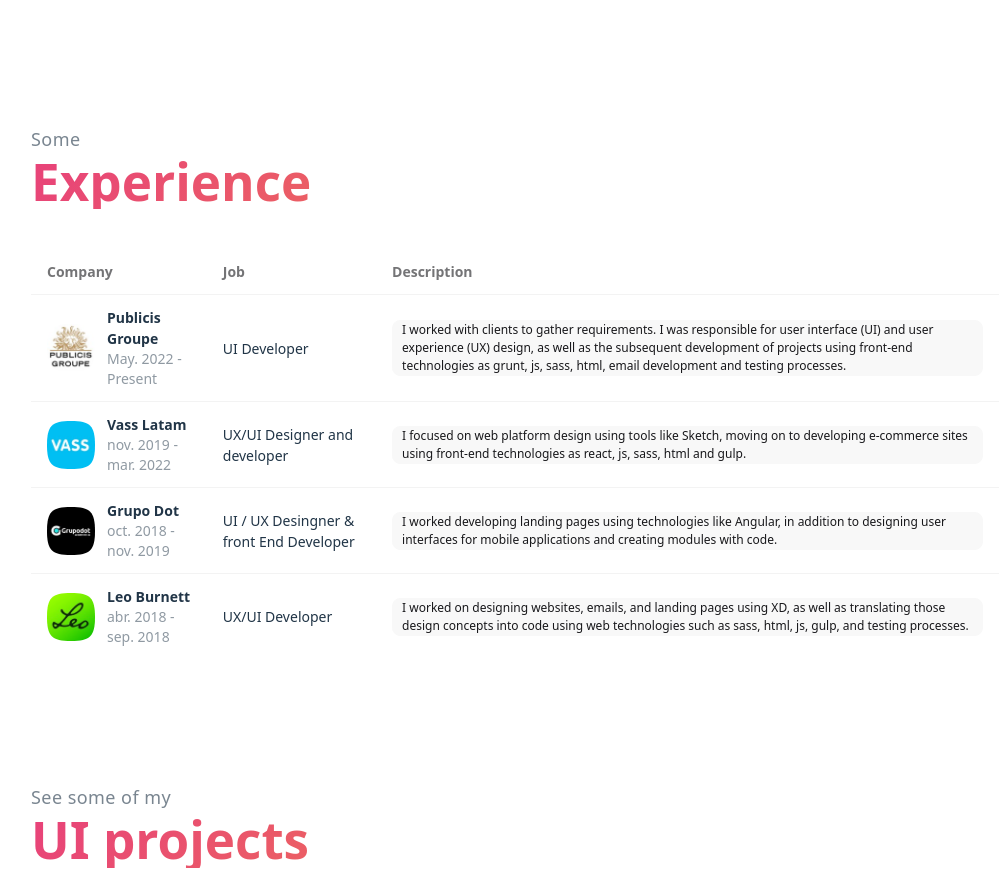
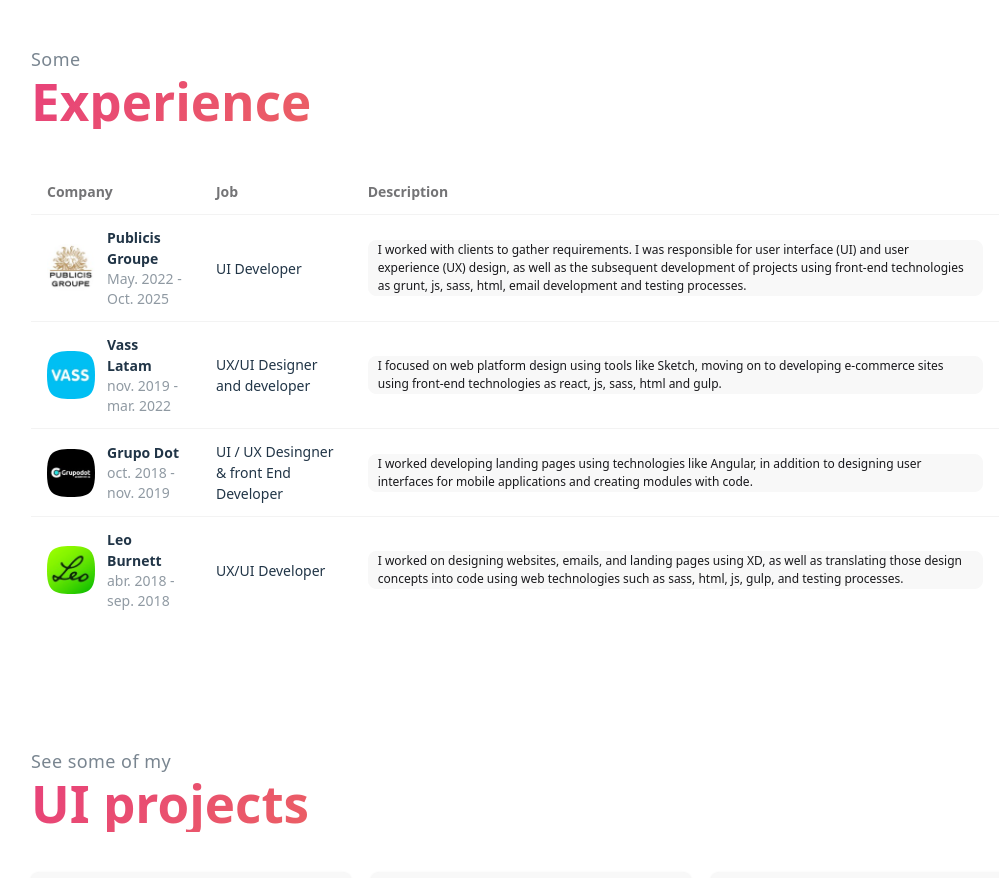
Before and after one commit to arley-cuadrado/bio-arlo, a React (Vite) app: page / in a window 1280 px wide. Shown: the part 1560-2438 px from the top of the page, without its empty margins (109-1108 px from the left). Built offline with nearby package versions, Linux system fonts and the light colour scheme; no server answers.

Commit message:
overflow-x (horizontally) deleted

```diff
--- a/src/App.jsx
+++ b/src/App.jsx
@@ -37,8 +37,8 @@ function App() {
                   })
                 }
               </ul>
-              <Navbar />
-                <div className='flex justify-center'>
+              {/*<Navbar />*/}
+              <div className='sm:flex-none lg:flex justify-center'>
                 <main className='sm:w-auto md:w-auto lg:w-250'>
                   <Introduction />
                   <Table />
--- a/src/components/Introduction.jsx
+++ b/src/components/Introduction.jsx
@@ -26,6 +26,7 @@ export default function Introduction(){
                     </div>
                 </div>
             </div>
+
             <div className='mb-30 flex flex-col md:flex-row'>{/* sm:flex-col md:flex-col  */}
                 <div className='mb-10   '>
                     <strong className="text-2xl mr-15">Skills & Tools</strong>
--- a/src/components/Table.jsx
+++ b/src/components/Table.jsx
@@ -11,11 +11,12 @@ import leo from '../assets/leo.png'
 
 export default function Table() {
   return (
-    <div className="overflow-x-auto mt-10 mb-30">
+    <>
       <div className="max-w-md mb-10">
           <p className="pt-1 text-lg opacity-60 tracking-wide text-left">Some</p>
           <h1 className="text-5xl font-bold title">Experience</h1>
       </div>
+      <div className="overflow-x-auto mt-10 mb-30">
         <table className="table">
           {/* head */}
           <thead>
@@ -41,7 +42,7 @@ export default function Table() {
                   </div>
                   <div>
                     <div className="font-bold">Publicis Groupe</div>
-                  <div className="text-sm opacity-50">May. 2022 - Present</div>
+                    <div className="text-sm opacity-50">May. 2022 - Oct. 2025</div>
                   </div>
                 </div>
               </td>
@@ -49,7 +50,7 @@ export default function Table() {
                 UI Developer
               </td>
               <td>
-                <span className="badge badge-ghost badge-sm h-auto">
+                  <span className="badge badge-ghost badge-sm h-auto min-w-75">
                       I worked with clients to gather requirements. I was responsible for user interface (UI) and user experience (UX) design, as well as the subsequent development of projects using front-end technologies as grunt, js, sass, html, email development and testing processes.
                   </span>
               </td>
@@ -76,7 +77,7 @@ export default function Table() {
                 UX/UI Designer and developer
               </td>
               <td>
-                <span className="badge badge-ghost badge-sm h-auto">
+                  <span className="badge badge-ghost badge-sm h-auto min-w-75">
                       I focused on web platform design using tools like Sketch, moving on to developing e-commerce sites using front-end technologies as react, js, sass, html and gulp.
                   </span>
               </td>
@@ -103,7 +104,7 @@ export default function Table() {
                   UI / UX Desingner & front End Developer
               </td>
               <td>
-                <span className="badge badge-ghost badge-sm h-auto">
+                  <span className="badge badge-ghost badge-sm h-auto min-w-75">
                       I worked developing landing pages using technologies like Angular, in addition to designing user interfaces for mobile applications and creating modules with code.
                   </span>
               </td>
@@ -130,7 +131,7 @@ export default function Table() {
                 UX/UI Developer
               </td>
               <td>
-                <span className="badge badge-ghost badge-sm h-auto">
+                  <span className="badge badge-ghost badge-sm h-auto min-w-75">
                       I worked on designing websites, emails, and landing pages using XD, as well as translating those design concepts into code using web technologies such as sass, html, js, gulp, and testing processes.
                   </span>
               </td>
@@ -138,5 +139,6 @@ export default function Table() {
           </tbody>
         </table>
       </div>
+    </>
   );
 }
```
Also changed, not shown: allfiles.txt (added). Lines whose indentation alone changed are shown as unchanged.
